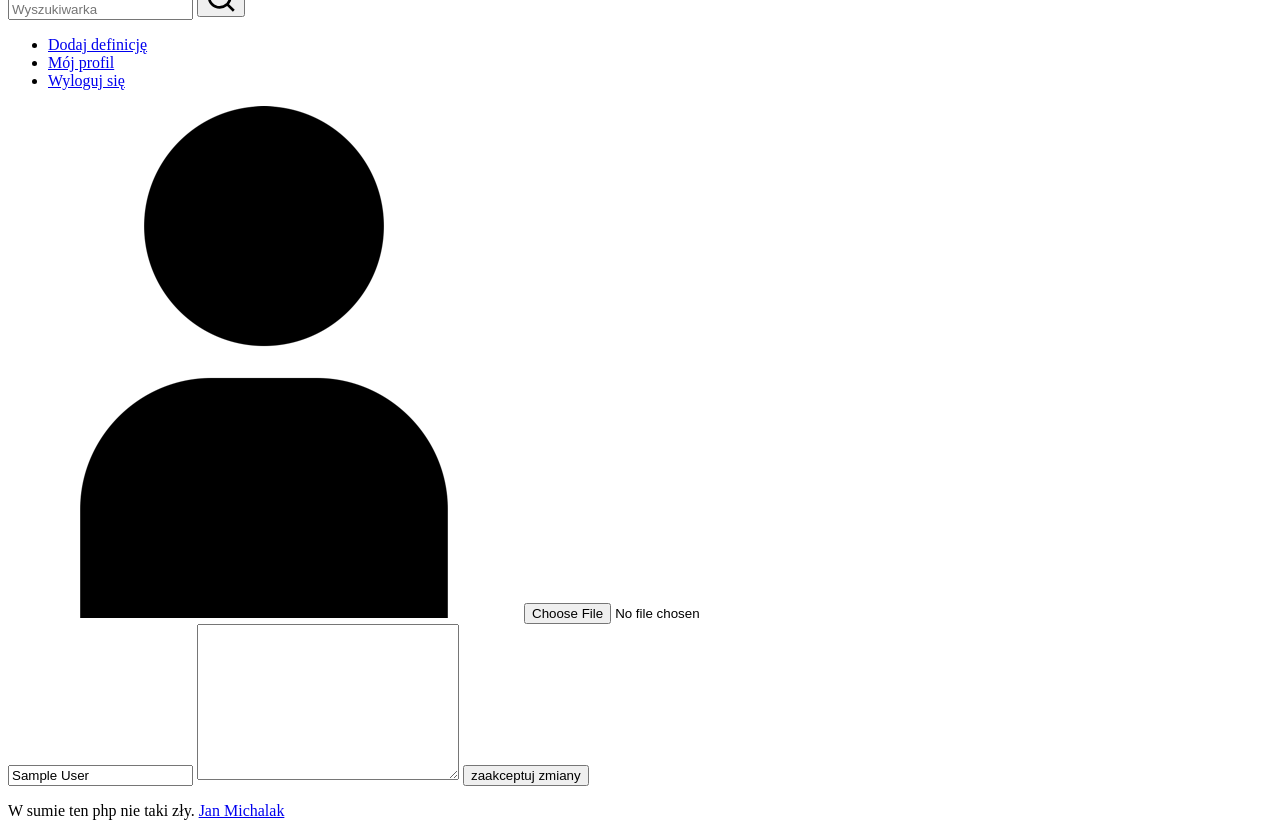
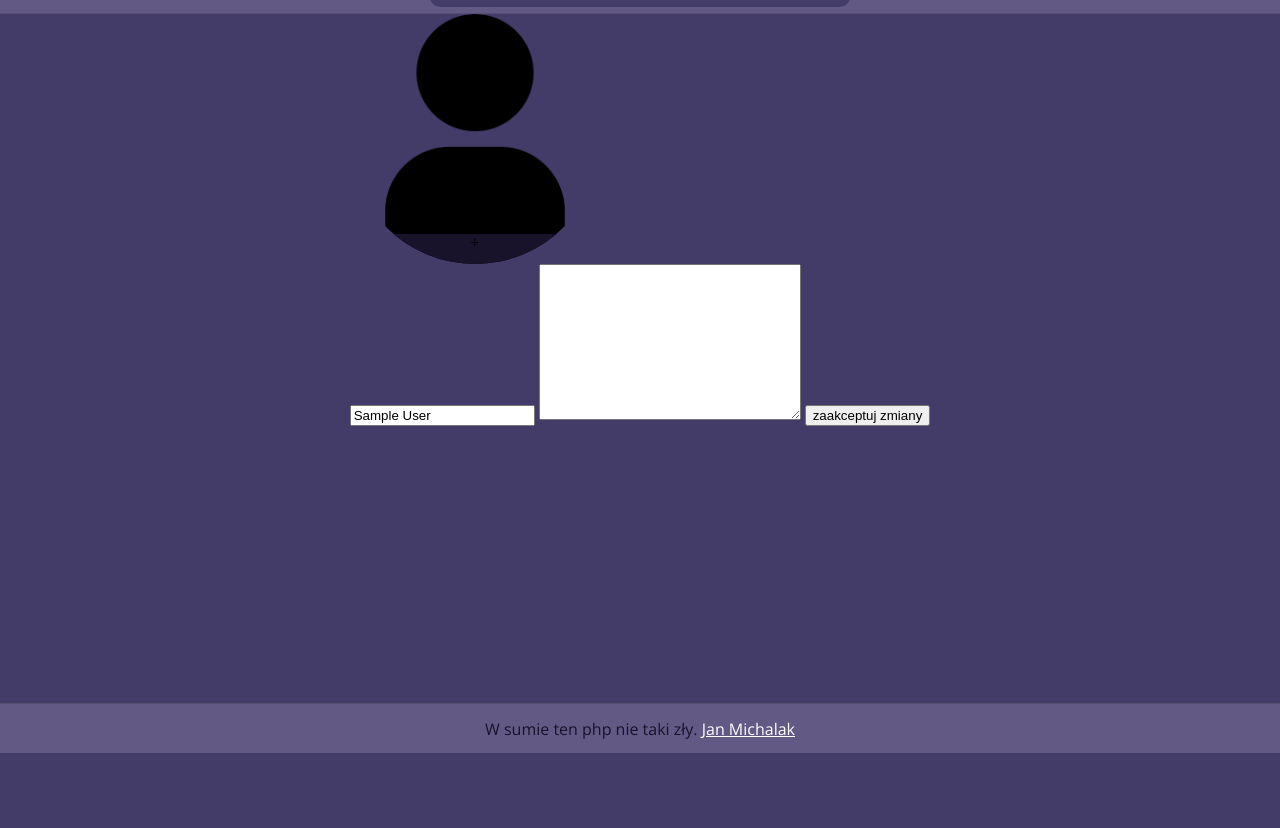
Before and after one commit to canicjusz/slownik, a PHP site: page /user/edit.php in a window 1280 px wide. Shown: the part 47-875 px from the top of the page. After the commit the page ends 800 px from the top, so only its background shows below. Run offline with PHP 8.4, Linux system fonts and the light colour scheme; the visitor is signed in with stand-in values (Sample User, id 1).

Commit message:
avatarek edit troche zrobione i link na edit usera naprawiony

```diff
--- a/user/edit.css
+++ b/user/edit.css
@@ -131,6 +131,32 @@
   box-sizing: border-box;
   padding: 10px 15px;
 }
+.form__avatar {
+  width: 100%;
+  height: 100%;
+}
+.form__avatar-input {
+  display: none;
+}
+.form__avatar-plus {
+  height: 30px;
+  width: 100%;
+  background: #18122B;
+  text-align: center;
+  display: block;
+  bottom: 0;
+  position: absolute;
+}
+.form__avatar-container {
+  position: relative;
+  overflow: hidden;
+  background: #443C68;
+  border-radius: 50%;
+  height: 250px;
+  width: 250px;
+  -o-object-fit: cover;
+     object-fit: cover;
+}
 .form__input {
   box-sizing: border-box;
   margin: 5px 0 10px 0;
--- a/user/edit.php
+++ b/user/edit.php
@@ -36,13 +36,18 @@
 }
 ?>
 
+<head>
+  <link rel="stylesheet" href="edit.css">
+</head>
+
 <?php require_once('../components/nav.php') ?>
 
-<main>
+<main class="main">
   <form action="" method="post" enctype="multipart/form-data">
     <div class="form__avatar-container">
       <img src="../avatars/<?= $user->avatar ?>" class="form__avatar" />
-      <input type="file" id="avatar" name="avatar" accept="image/png, image/jpeg, image/jpg, image/gif">
+      <label class="form__avatar-plus" for="avatar">+</label>
+      <input class="form__avatar-input" type="file" id="avatar" name="avatar" accept="image/png, image/jpeg, image/jpg, image/gif">
     </div>
     <input type="text" name="name" value="<?= $user->name ?>" required>
     <textarea name="description" id="" cols="30" rows="10"><?= $user->description ?></textarea>
--- a/user/edit.sass
+++ b/user/edit.sass
@@ -40,6 +40,31 @@
   box-sizing: border-box
   padding: 10px 15px
 
+  &__avatar
+    width: 100%
+    height: 100%
+
+    &-input
+      display: none
+
+    &-plus
+      height: 30px
+      width: 100%
+      background: $haiti
+      text-align: center
+      display: block
+      bottom: 0
+      position: absolute
+
+    &-container
+      position: relative
+      overflow: hidden
+      background: $minsk
+      border-radius: 50%
+      height: 250px
+      width: 250px
+      object-fit: cover
+
   &__input
     box-sizing: border-box
     margin: 5px 0 10px 0
--- a/user/index.php
+++ b/user/index.php
@@ -11,7 +11,7 @@
 ?>
 
 <head>
-  <link rel="stylesheet" href="/user/index.css">
+  <link rel="stylesheet" href="index.css">
 </head>
 
 <?php require_once('../components/nav.php') ?>
@@ -25,7 +25,7 @@
     <h2 class="user__name">
       <?= $user->name ?>
       <?php if ($_SESSION['id'] == $user->id): ?>
-        <a href=/user/edit.php>
+        <a href="edit.php">
           <svg xmlns="http://www.w3.org/2000/svg" viewBox="0 0 24 24" width="24" height="24">
             <path fill="none" d="M0 0h24v24H0z" />
             <path
```
Also changed, not shown: 1 other file.
